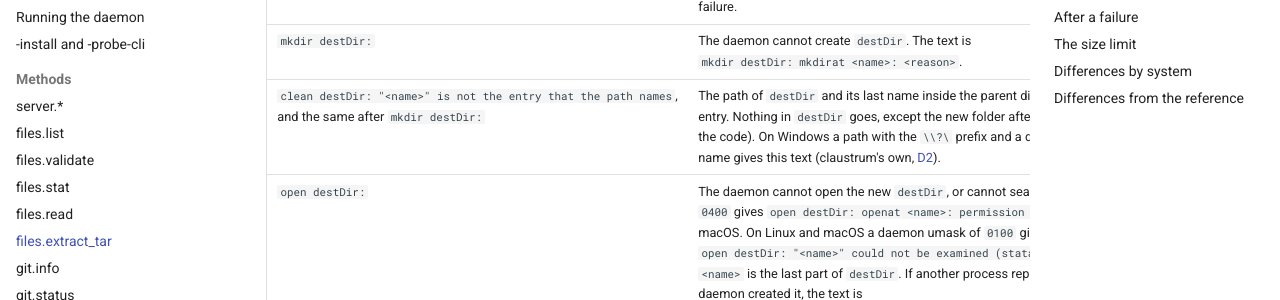
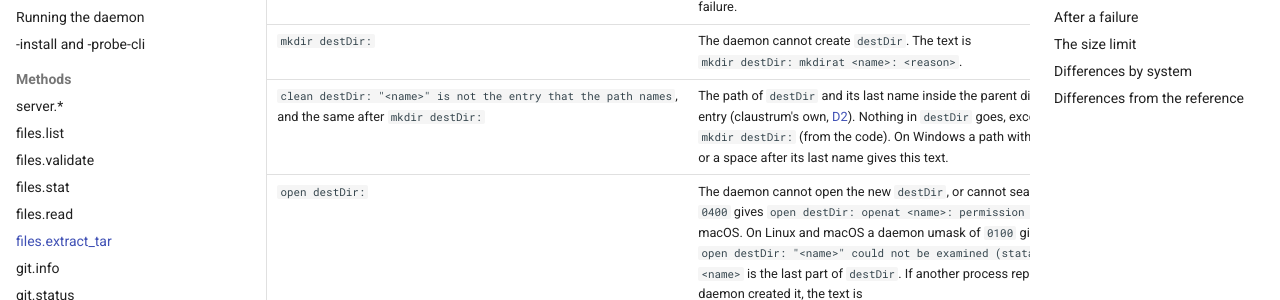
Before and after one commit to schubydoo/claustrum, an MkDocs documentation site: the page built from docs/protocol/files-extract-tar.md, in a window 1280 px wide and 900 px high, scrolled down 1410 px. Shown: the part 172-472 px from the top of the window. Built offline with MkDocs 1.6.1 and Material for MkDocs 9.7.7, drawn with Linux system fonts in a browser that asks for light colours; comment, search, counter and statistics services are not loaded.

Commit message:
docs: mark the two-views error text of files.extract_tar as claustrum's own
Co-Authored-By: Claude Opus 5.5 <noreply@anthropic.com>

```diff
--- a/docs/protocol/files-extract-tar.md
+++ b/docs/protocol/files-extract-tar.md
@@ -46,7 +46,7 @@ Read `success`. A failure has no `errorCode` member, so the `error` text is the
 | `clean destDir:` | The daemon cannot delete the old `destDir`, or an entry in it. The text is `clean destDir: RemoveAll <name>: <reason>`, with the last name of `destDir` as `<name>`. |
 | `mkdir parent: mkdir <path>:` | The daemon cannot create a directory above `destDir`. `<path>` is the whole path of that directory. This text has no entry name: `mkdir parent <entry>:` below is another failure. |
 | `mkdir destDir:` | The daemon cannot create `destDir`. The text is `mkdir destDir: mkdirat <name>: <reason>`. |
-| `clean destDir: "<name>" is not the entry that the path names`, and the same after `mkdir destDir:` | The path of `destDir` and its last name inside the parent directory do not name one entry. Nothing in `destDir` goes, except the new folder after `mkdir destDir:` (from the code). On Windows a path with the `\\?\` prefix and a dot or a space after its last name gives this text (claustrum's own, [D2](../DIVERGENCES.md#d2)). |
+| `clean destDir: "<name>" is not the entry that the path names`, and the same after `mkdir destDir:` | The path of `destDir` and its last name inside the parent directory do not name one entry (claustrum's own, [D2](../DIVERGENCES.md#d2)). Nothing in `destDir` goes, except the new folder after `mkdir destDir:` (from the code). On Windows a path with the `\\?\` prefix and a dot or a space after its last name gives this text. |
 | `open destDir:` | The daemon cannot open the new `destDir`, or cannot search it. A daemon umask of `0400` gives `open destDir: openat <name>: permission denied` on Linux and macOS. On Linux and macOS a daemon umask of `0100` gives `open destDir: "<name>" could not be examined (statat .: permission denied)`. `<name>` is the last part of `destDir`. If another process replaced `destDir` after the daemon created it, the text is `open destDir: "<name>" changed while it was opened`, or `open destDir: openat <name>: path escapes from parent` (claustrum's own). |
 | `unsafe path in archive: <entry>` | The name of the entry leaves `destDir`. On Windows a device name such as `NUL` and a name with `:` give this text too. |
 | `unsupported tar entry type <c>: <entry>` | The entry is not a regular file or a directory. `<c>` is the type character of tar, for example `2` for a symbolic link and `1` for a hard link. |
```
